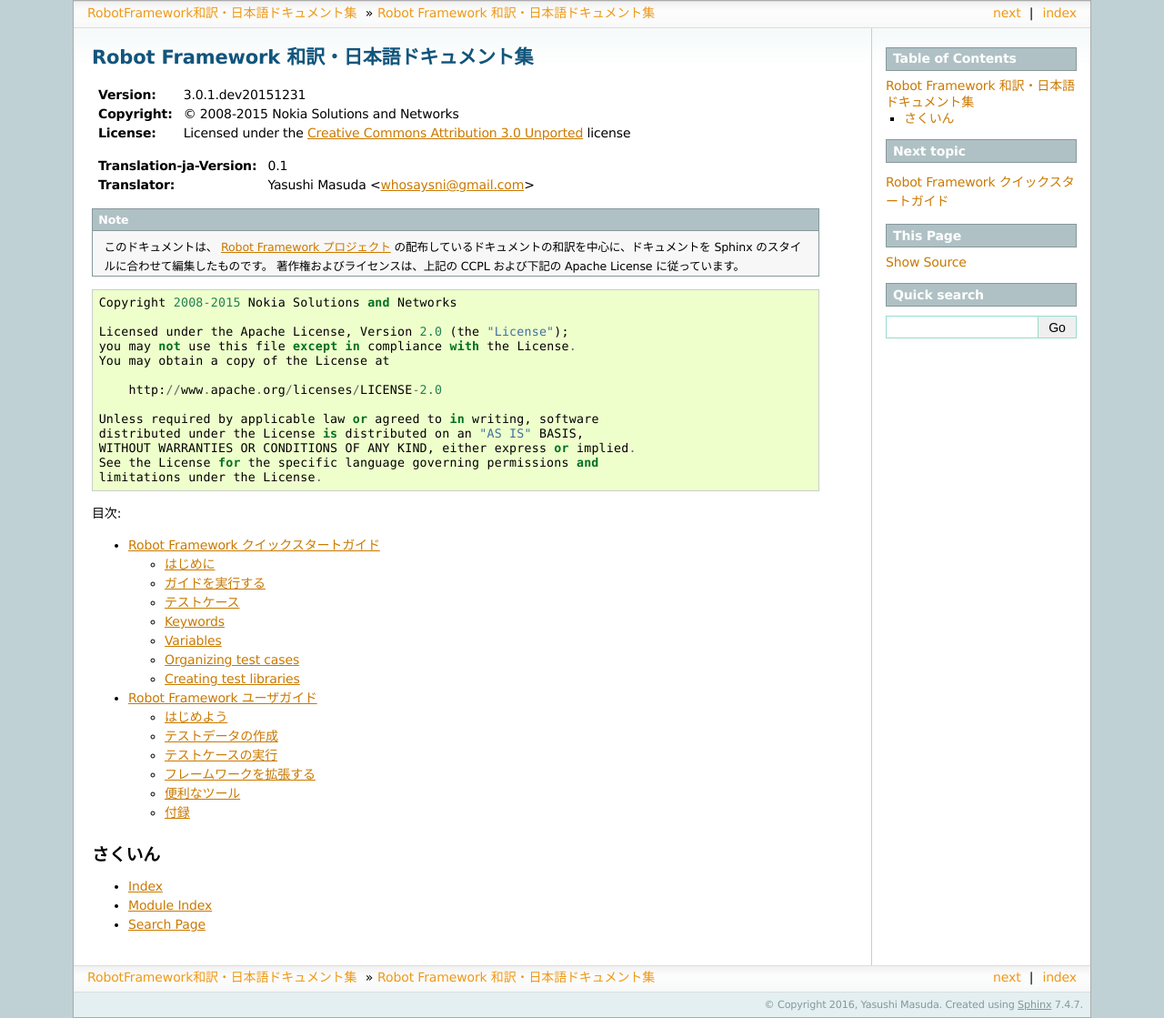
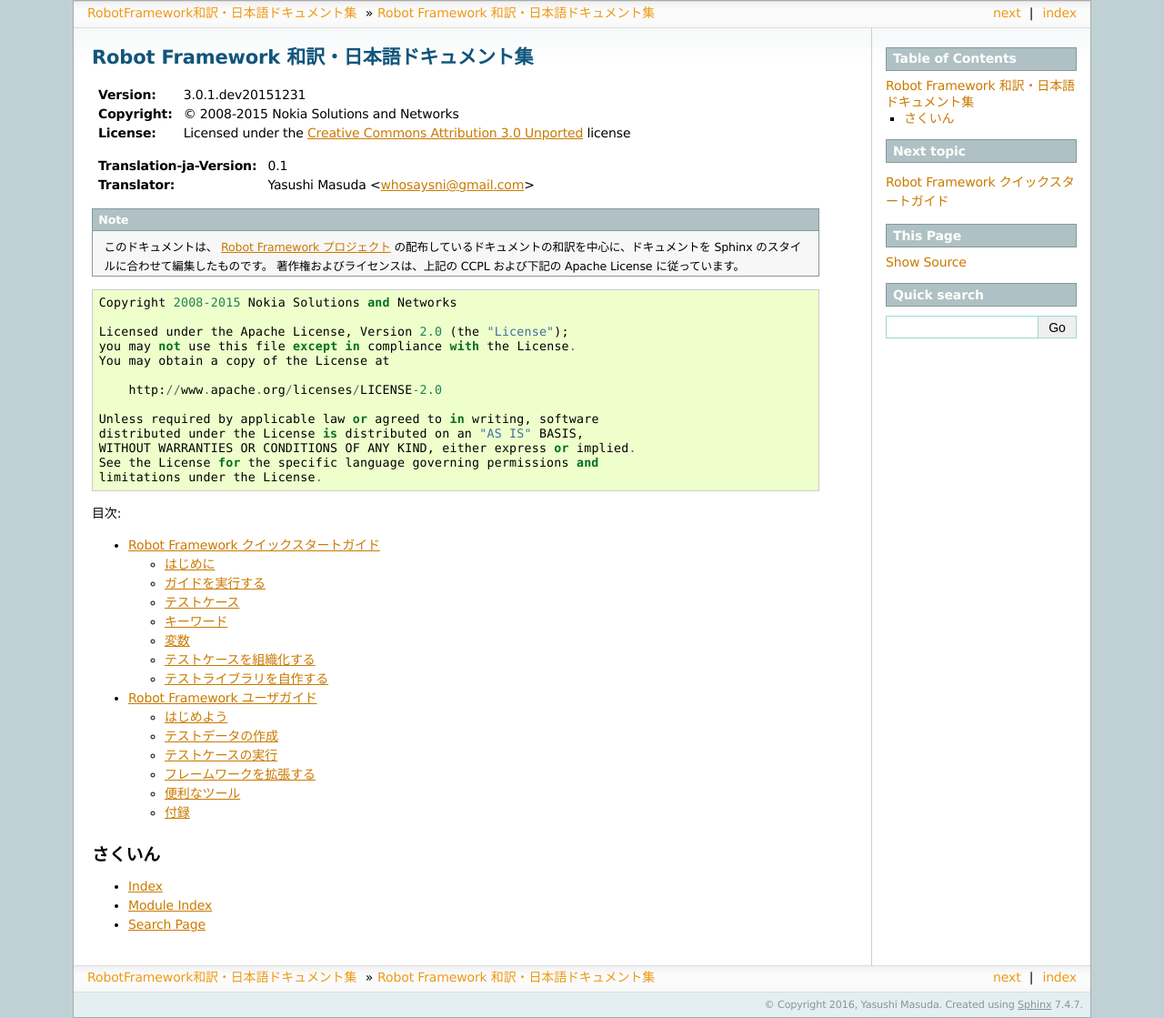
Before and after one commit to whosaysni/robotframework-ja, a Sphinx documentation site: the page built from docs/index.rst, in a window 1280 px wide. Shown: the whole page at 91% size. Built offline with Sphinx 7.4.7, drawn with Linux system fonts in a browser that asks for light colours; some of the changed lines change nothing that is shown.

Commit message:
Quickstart を訳了した。

```diff
--- a/docs/quickstart/QuickStart.rst
+++ b/docs/quickstart/QuickStart.rst
@@ -29,11 +29,9 @@
 
 *Robot Framework クイックスタートガイド* では、 `Robot Framework <http://robotframework.org>`_ の最も重要な機能を紹介します。
 この文書は、単に読んでデモを眺めるだけでなく、文書のソース rst ファイルを `デモとして実行 <Executing this guide>`_ できます。
-ここで紹介する各機能は、 `Robot Framework ユーザガイド`_ で詳しく説明しています。
+ここで紹介する各機能は、 `Robot Framework ユーザガイド <Robot Framework User Guide>`_ で詳しく説明しています。
 
-__ `Executing this guide`_
 .. _Robot Framework User Guide: http://robotframework.org/robotframework/#user-guide
-
 .. _Robot Framework overview:
 
 Robot Framework の概要
@@ -110,9 +108,7 @@
 ====================
 
 以下では、ガイドのテスト内容を自分で実行する方法を解説します。
-この手順を実行しない場合は、オンラインで `結果を表示 <view the results>`__ できません。
-
-__ `Viewing results`_
+この手順を実行しない場合は、オンラインで `結果を表示 <Viewing results>`_ できません。
 
 .. Installations:
 
@@ -126,8 +122,8 @@
 とするだけでインストールできます。
 その他のインストール方法や、インストールに関する一般的な情報は  `インストールガイド <Robot Framework installation instructions>`_  を参照してください。
 
-この文書は reStructuredText__ マークアップで書かれたデモになっていて、 Robot Framework のテストデータは文書中にコードブロックとしてマークされています。
-この形式のテストを実行するには、 docutils__ モジュールのインストールも必要です::
+この文書は `reStructuredText <http://docutils.sourceforge.net/rst.html>`_ マークアップで書かれたデモになっていて、 Robot Framework のテストデータは文書中にコードブロックとしてマークされています。
+この形式のテストを実行するには、 `docutils <https://pypi.python.org/pypi/docutils>`_ モジュールのインストールも必要です::
 
     pip install docutils
 
@@ -137,8 +133,6 @@
 .. _`Robot Framework installation instructions`:
    https://github.com/robotframework/robotframework/blob/master/INSTALL.rst
 .. _`installation instructions`: `Robot Framework installation instructions`_
-__ http://docutils.sourceforge.net/rst.html
-__ https://pypi.python.org/pypi/docutils
 
 .. _Execution:
 
@@ -174,11 +168,11 @@
 デモを実行すると、以下の結果ファイルが生成されます。
 このページのリンクは、あらかじめデモを実行して作っておいたファイルへのリンクですが、読者の手元でデモを実行したときには、結果ファイルは手元の実行環境に生成されます。
 
-`report.html <http://robotframework.org/QuickStartGuide/report.html>`__
+`report.html <http://robotframework.org/QuickStartGuide/report.html>`_
     高水準のテストレポート。
-`log.html <http://robotframework.org/QuickStartGuide/log.html>`__
+`log.html <http://robotframework.org/QuickStartGuide/log.html>`_
     詳しいテスト実行ログ。
-`output.xml <http://robotframework.org/QuickStartGuide/output.xml>`__
+`output.xml <http://robotframework.org/QuickStartGuide/output.xml>`_
     機械可読な XML のフォーマット。
 
 .. _Test cases:
@@ -219,19 +213,18 @@
 基本的には、 4 つのスペースで区切る方法を推奨しています。これは、2スペースやタブよりも区切りがはっきりしていて、引数を他の行と綺麗に揃えて書きやすいことが多いからです。
 テストケースの書き方の詳細は、 `ユーザガイド <Robot Framework User Guide>`_ を参照してください。
 
-Higher-level tests
+.. _Higher-level tests:
+
+高水準のテスト
 ------------------
 
-Test cases can also be created using only high-level keywords that take no
-positional arguments. This style allows using totally free text which is
-suitable for communication even with non-technical customers or other project
-stakeholders. This is especially important when using the `acceptance
-test-driven development`__ (ATDD) approach or any of its variants and created
-tests act also as requirements.
+引数をとらない高水準のテストだけでも、テストケースは書けます。
+このやり方なら、技術に詳しくない顧客やプロジェクトのステークホルダに対して、ほぼ普通の文章でテスト内容のコミュニケーションができます。
+この利点は `受け入れテスト駆動開発`__ (ATDD) や類似の手法で、作成したテストそのものが要求仕様も表している場合には特に重要です。
 
-Robot Framework does not enforce any particular style for writing test cases.
-One common style is the *given-when-then* format popularized by
-`behavior-driven development`__ (BDD):
+また、Robot Framework は、テストケースの書き方を何か一つに制限してはいません。
+例えば、よく使われる書き方の一つは、 `ビヘイビア駆動開発`__ (BDD: behavior-driven development) の
+*given-when-then* 型の書き方もできます:
 
 .. code:: robotframework
 
@@ -245,15 +238,14 @@
 __ http://en.wikipedia.org/wiki/Acceptance_test-driven_development
 __ http://en.wikipedia.org/wiki/Behavior_driven_development
 
-Data-driven tests
+.. _Data-driven tests:
+
+データ駆動テスト
 -----------------
 
-Quite often several test cases are otherwise similar but they have slightly
-different input or output data. In these situations *data-driven tests*
-allows varying the test data without duplicating the workflow. With Robot
-Framework the `[Template]` setting turns a test case into a data-driven test
-where the template keyword is executed using the data defined in the test case
-body:
+複数のテストケースが、ちょっとだけ入出力が違うことを除いて、ほとんど同じということが多々有ります。
+そんな状況では、 *データ駆動テスト (data-driven test)* を使えば、ワークフローを複製することなく、テストデータだけを変えてテストできます。
+Robot Framework では、 `[Template]` 設定を使うと、テストケースをデータ駆動型テストに変更でき、テストケースに列挙したデータを使って、テンプレートのキーワードを次々に実行できます:
 
 .. code:: robotframework
 
@@ -267,43 +259,33 @@
         AbCdEfGh         ${PWD INVALID CONTENT}
         abCD56+          ${PWD INVALID CONTENT}
 
-In addition to using the `[Template]` setting with individual tests, it would
-be possible to use the `Test Template` setting once in the setting table like
-`setups and teardowns`_ are defined in this guide later. In our case that
-would ease creating separate and separately named tests for too short and too
-long passwords and for other invalid cases. That would require moving those
-tests to a separate file, though, because otherwise the common template would
-be applied also to other tests in this file.
+個々のテストに `[Template]` を設定する方法の他に、このガイドの後で説明する `セットアップやティアダウン <setups and teardowns>`_ の設定のように `Test Template` を一度だけ設定しておくことも可能です。
+そうすれば、例えばこのテストケースなら、「短すぎるパスワード」「長すぎるパスワード」などといった不正なケース用に、別の名前のついたテストを作りやすくなります。
+とはいえ、テストファイル全体で共通のテンプレートが適用されてしまうので、同じテンプレートを使うテストだけを、別のテストファイルに移動する必要があるでしょう。
 
-Notice also that the error messages in the above example are specified using
-variables_.
+ちなみに、上のケースでは、エラーメッセージを `変数 <variables>`_ で表現しています。
 
-Keywords
-========
+.. Keywords:
 
-Test cases are created from keywords that can come from two sources. `Library
-keywords`_ come from imported test libraries, and so called `user keywords`_
-can be created using the same tabular syntax that is used for creating test
-cases.
+キーワード
+===========
 
-Library keywords
-----------------
+テストケースに使うキーワードは、二つの場所で定義できます。一つは `ライブラリキーワード <Library keywords>`_ で、テストライブラリをインポートして使います。もう一つは `ユーザ定義キーワード <user keywords>`_ で、テストケースを作るのと同様、テーブル形式で作成するものです。
 
-All lowest level keywords are defined in test libraries which are implemented
-using standard programming languages, typically Python or Java. Robot Framework
-comes with a handful of `test libraries`_ that can be divided to *standard
-libraries*, *external libraries* and *custom libraries*. `Standard libraries`_
-are distributed with the core framework and included generic libraries such as
-`OperatingSystem`, `Screenshot` and `BuiltIn`, which is special because its
-keywords are available automatically. External libraries, such as
-Selenium2Library_ for web testing, must be installed separately. If available
-test libraries are not enough, it is easy to `create custom test libraries`__.
+.. _Library keywords:
 
-To be able to use keywords provided by a test library, it must be taken into
-use. Tests in this guide need keywords from the standard `OperatingSystem`
-library (e.g. `Remove File`) and from a custom made `LoginLibrary` (e.g.
-`Attempt to login with credentials`). Both of these libraries are imported
-in the setting table below:
+ライブラリキーワード
+---------------------
+
+Robot Framework では、最も低水準のキーワードは、 Python や Java のような標準的なプログラム言語で記述されています。
+Robot Framework には沢山の `テストライブラリ <test libraries>`_ がありますが、大きく *標準ライブラリ* 、 *外部ライブラリ* 、 *カスタムライブラリ* の3つに分類できます。 `標準ライブラリ <standard libraries>`_ とは、フレームワーク本体と一緒に配布されている汎用のライブラリで、 `OperatingSystem` (ファイル操作など、OS 関連)、 `Screenshot` (スクリーンキャプチャ機能)、 `BuiltIn` (特に何もしなくて使える、基本機能を提供する特別なライブラリ) などがあります。
+Webテストに使う Selenium2Library_ のような外部ライブラリは、手作業でインストールする必要があります。
+現在入手できるテストライブラリだけで足りない時は、 `自分でライブラリを作成 <Creating test libraries>`_ できます。
+
+テストライブラリ中のキーワードを使うには、まずライブラリの利用を宣言せねばなりません。
+このガイドのテストには、 `OperatingSystem` ライブラリのキーワード (例えば `Remove File`)
+と、カスタムメイドの `LoginLibrary` のキーワード (例えば `Attempt to login with credentials`) が入っています。
+それぞれのライブラリは、以下のように settings テーブルでインポートします:
 
 .. code:: robotframework
 
@@ -314,17 +296,16 @@
 .. _Test libraries: http://robotframework.org/#test-libraries
 .. _Standard libraries: http://robotframework.org/robotframework/#standard-libraries
 .. _Selenium2Library: https://github.com/rtomac/robotframework-selenium2library/#readme
-__ `Creating test libraries`_
 
-User keywords
--------------
+.. _User keywords:
 
-One of the most powerful features of Robot Framework is the ability to easily
-create new higher-level keywords from other keywords. The syntax for creating
-these so called *user-defined keywords*, or *user keywords* for short, is
-similar to the syntax that is used for creating test cases. All the
-higher-level keywords needed in previous test cases are created in this
-keyword table:
+ユーザ定義のキーワード
+--------------------------
+
+ユーザがキーワードを組み合わせて高水準のキーワードを定義できるのが、 Robot Frmework の最も強力な機能の一つです。
+このキーワードの定義機能は、 *ユーザ定義のキーワード* または *ユーザキーワード* と呼びます。
+ユーザキーワードは、テストケースを書くのに似た方法で定義できます。
+前述のテストケースに登場した高水準のキーワードは、以下のようなキーワードテーブルで作成しています:
 
 .. code:: robotframework
 
@@ -347,8 +328,9 @@
         Attempt to login with credentials    ${username}    ${password}
         Status should be    Logged In
 
-    # Keywords below used by higher level tests. Notice how given/when/then/and
-    # prefixes can be dropped. And this is a comment.
+    # 以下のキーワードは高水準のテストで使うためのもの
+    # キーワードには given/when/then/and といったプレフィクスがないことに注意
+    # ちなみにこれはコメントの書き方の例
 
     A user has a valid account
         Create valid user    ${USERNAME}    ${PASSWORD}
@@ -364,23 +346,25 @@
         Attempt to login with credentials    ${USERNAME}    ${PASSWORD}
         Status should be    Access Denied
 
-User-defined keywords can include actions defined by other user-defined or
-library keywords. As you can see from this example, user-defined keywords can
-take parameters. They can also return values and even contain FOR loops. For
-now, the important thing to know is that user-defined keywords enable test
-creators to create reusable steps for common action sequences. User-defined
-keywords can also help the test author keep the tests as readable as possible
-and use appropriate abstraction levels in different situations.
+ユーザ定義のキーワードには、他のユーザ定義キーワードやライブラリキーワードを含められます。
+上の例でわかるように、ユーザ定義のキーワードは、パラメタを持たせたり、値を返させたりできます。
+定義の中で、 FOR ループを書くことも可能です。
+ともあれ、大事なことは、ユーザ定義キーワードを上手く使えば、テスト作成者は、よく使う操作手順を再利用性の高いステップとして定義できるということです。
+それに、ユーザ定義キーワードを活用すれば、テストの読みやすさをキープしたり、さまざまな状況に対応するために操作をうまく抽象化できるのです。
 
-Variables
+.. _Variables:
+
+変数
 =========
 
-Defining variables
+.. _Defining variables:
+
+変数を定義する
 ------------------
 
-Variables are an integral part of Robot Framework. Usually any data used in
-tests that is subject to change is best defined as variables. Syntax for
-variable definition is quite simple, as seen in this variable table:
+変数は、 Robot Framework の絶対不可欠な機能です。
+というのも、テストで使われるデータはたびたび変更されるので、変数で定義するのがベストだからです。
+変数の定義はとても簡単で、以下のように変数テーブルを書くだけです:
 
 .. code:: robotframework
 
@@ -392,26 +376,23 @@
     ${PWD INVALID LENGTH}     Password must be 7-12 characters long
     ${PWD INVALID CONTENT}    Password must be a combination of lowercase and uppercase letters and numbers
 
-Variables can also be given from the command line which is useful if
-the tests need to be executed in different environments. For example
-this demo can be executed like::
+変数の値はコマンドラインからも指定できるので、異なる環境でテストを実行するときに便利です。
+例えば、上のデモを PASSWORD を指定して実行したければ、以下のようにします::
 
    robot --variable USERNAME:johndoe --variable PASSWORD:J0hnD0e QuickStart.rst
 
-In addition to user defined variables, there are some built-in variables that
-are always available. These variables include `${TEMPDIR}` and `${/}` which
-are used in the above example.
+ユーザ定義の変数の他に、定義しなくても使える組み込みの変数があります。上の例でも使われている `${TEMPDIR}` や `${/}` がその例です。
 
-Using variables
+.. _Using variables:
+
+変数を参照する
 ---------------
 
-Variables can be used in most places in the test data. They are most commonly
-used as arguments to keywords like the following test case demonstrates.
-Return values from keywords can also be assigned to variables and used later.
-For example, the following `Database Should Contain` `user keyword`_ sets
-database content to `${database}` variable and then verifies the content
-using BuiltIn_ keyword `Should Contain`. Both library and user keywords can
-return values.
+変数は、テストデータのほとんどどこにでも使えます。
+最もよく使われるのは、以下のテストケースのようなキーワードの引数です。
+キーワードを実行したときの戻り値もまた、変数に代入して後で利用できます。
+例えば、下の例で `Database Should Contain` という `ユーザキーワード <user keyword>`_ は、ユーザデータベースのファイルを開いて、その内容を `${database}` という変数に入れ、 BuiltIn_ ライブラリの `Should Contain` キーワードを使って検証しています。
+ライブラリのキーワードもユーザキーワードもどちらも戻り値を持たせられます。
 
 .. _User keyword: `User keywords`_
 .. _BuiltIn: `Standard libraries`_
@@ -432,37 +413,37 @@
         ${database} =     Get File    ${DATABASE FILE}
         Should Contain    ${database}    ${username}\t${password}\t${status}\n
 
-Organizing test cases
-=====================
+.. _Organizing test cases:
 
-Test suites
------------
+テストケースを組織化する
+=========================
 
-Collections of test cases are called test suites in Robot Framework. Every
-input file which contains test cases forms a test suite. When `executing this
-guide`_, you see test suite `QuickStart` in the console output. This name is
-got from the file name and it is also visible in reports and logs.
+.. _Test suites:
 
-It is possible to organize test cases hierarchically by placing test case
-files into directories and these directories into other directories. All
-these directories automatically create higher level test suites that get their
-names from directory names. Since test suites are just files and directories,
-they are trivially placed into any version control system.
+テストスイート
+----------------
 
-Setups and teardowns
---------------------
+Robot Framework では、複数のテストケースを集めたものをテストスイートと呼んでいます。
+テストケースの入った入力ファイルそれぞれが、テストスイートです。
+このガイドのソースファイルを `テストとして実行 <executing this guide>`_ したなら、コンソール出力に `QuickStart` というテストスイート名が表示されたはずです。
+この名前はファイル名から決めたもので、レポートやログにもこの名前で表示されます。
 
-If you want certain keywords to be executed before or after each test,
-use the `Test Setup` and `Test Teardown` settings in the setting table.
-Similarly you can use the `Suite Setup` and `Suite Teardown` settings to
-specify keywords to be executed before or after an entire test suite.
+テストケースファイルをディレクトリに入れ、そのディレクトリをまた別のディレクトリの下に置くといった形で、テストケースを階層化できます。
+ディレクトリを階層化すると、ディレクトリの名前とテストファイルの名前に基づいて、自動的に高水準のテストスイートが構築されます。
+テストスイートは単なるファイルやディレクトリなので、バージョン管理システムに簡単に取り込んで管理できます。
 
-Individual tests can also have a custom setup or teardown by using `[Setup]`
-and `[Teardown]` in the test case table. This works the same way as
-`[Template]` was used earlier with `data-driven tests`_.
+.. _Setups and teardowns:
 
-In this demo we want to make sure the database is cleared before execution
-starts and that every test also clears it afterwards:
+セットアップとティアダウン
+----------------------------
+
+テストスイート内の全てのテストについて、テストの前後に特定のキーワードを実行したいなら、 setting テーブルの `Test Setup` や `Test Teardown` を使います。
+同様に `Suite Setup` や `Suite Teardown` 使うと、テストスイート全体の前後に実行したいキーワードを指定できます。
+
+個別のテストケースでも、 `[Setup]` や `[Teardown]` でセットアップとティアダウンのカスタマイズができます。
+この設定は、 `データ駆動型テスト <data-driven tests>`_ で使った `[Template]` と同じように働きます。
+
+このデモでは、テストスイートの実行後と、各テストの実行後には必ずデータベースを消去する必要があるので、以下のように設定します:
 
 .. code:: robotframework
 
@@ -470,14 +451,14 @@
     Suite Setup       Clear Login Database
     Test Teardown     Clear Login Database
 
-Using tags
-----------
+.. _Using tags:
 
-Robot Framework allows setting tags for test cases to give them free metadata.
-Tags can be set for all test cases in a file with `Force Tags` and `Default
-Tags` settings like in the table below. It is also possible to define tags
-for a single test case using `[Tags]` settings like in earlier__ `User
-status is stored in database` test.
+タグ
+------
+
+Robot Framework には、テストケースにタグを設定することで、テストのメタデータを自由に設定する機能があります。
+下の例のように、 setting テーブルに `Force Tags` や `Default Tags` を設定すると、全てのテストケースに対して同じタグをつけられます。
+`先ほどの`__ `User status is stored in database` のテストケースのように、個別のテストに対して `[Tags]` を付けることも可能です。
 
 __ `Using variables`_
 
@@ -487,28 +468,25 @@
     Force Tags        quickstart
     Default Tags      example    smoke
 
-When you look at a report after test execution, you can see that tests have
-specified tags associated with them and there are also statistics generated
-based on tags. Tags can also be used for many other purposes, one of the most
-important being the possibility to select what tests to execute. You can try,
-for example, following commands::
+テストを実行してレポートを確認すると、タグのついたテストは関連付けられ、タグごとにテスト結果をまとめた情報が出力されているはずです。
+タグは他の用途にも使われます。例えば、実行したいテストを選ぶという重要な用途があります。
+以下のように実行すると、 ``smoke`` や ``database`` といったタグのついたテストだけを実行します::
 
     robot --include smoke QuickStart.rst
     robot --exclude database QuickStart.rst
 
-Creating test libraries
-=======================
+.. _Creating test libraries:
 
-Robot Framework offers a simple API for creating test libraries using either
-Python or Java, and the remote library interface allows using also other
-programming languages. `Robot Framework User Guide`_ contains detailed
-description about the library API.
+テストライブラリを自作する
+==============================
 
-As an example, we can take a look at `LoginLibrary` test library used in this
-demo. The library is located at `<lib/LoginLibrary.py>`_, and its source code
-is also copied below. Looking at the code you can see, for example, how the
-keyword `Create User` is mapped to actual implementation of method
-`create_user`.
+Robot Framework は、簡単に使えるテストライブラリ自作用 API を、 Python と Java 向けに提供しています。
+また、リモートライブラリインタフェースを使えば、他の言語でも実装できます。
+`ユーザガイド <Robot Framework User Guide>`_ には、ライブラリの詳しい使い方が記載されています。
+
+例えば、デモで使っている `LoginLibrary` テストライブラリを見てみましょう。
+ライブラリは `<lib/LoginLibrary.py>`_ にありますが、同じ内容を以下に示します。
+例えば、以下のコードを見れば、 `Create User` が `create_user` というメソッドにどうやって対応付けられているかがわかります。
 
 .. code:: python
 
```
